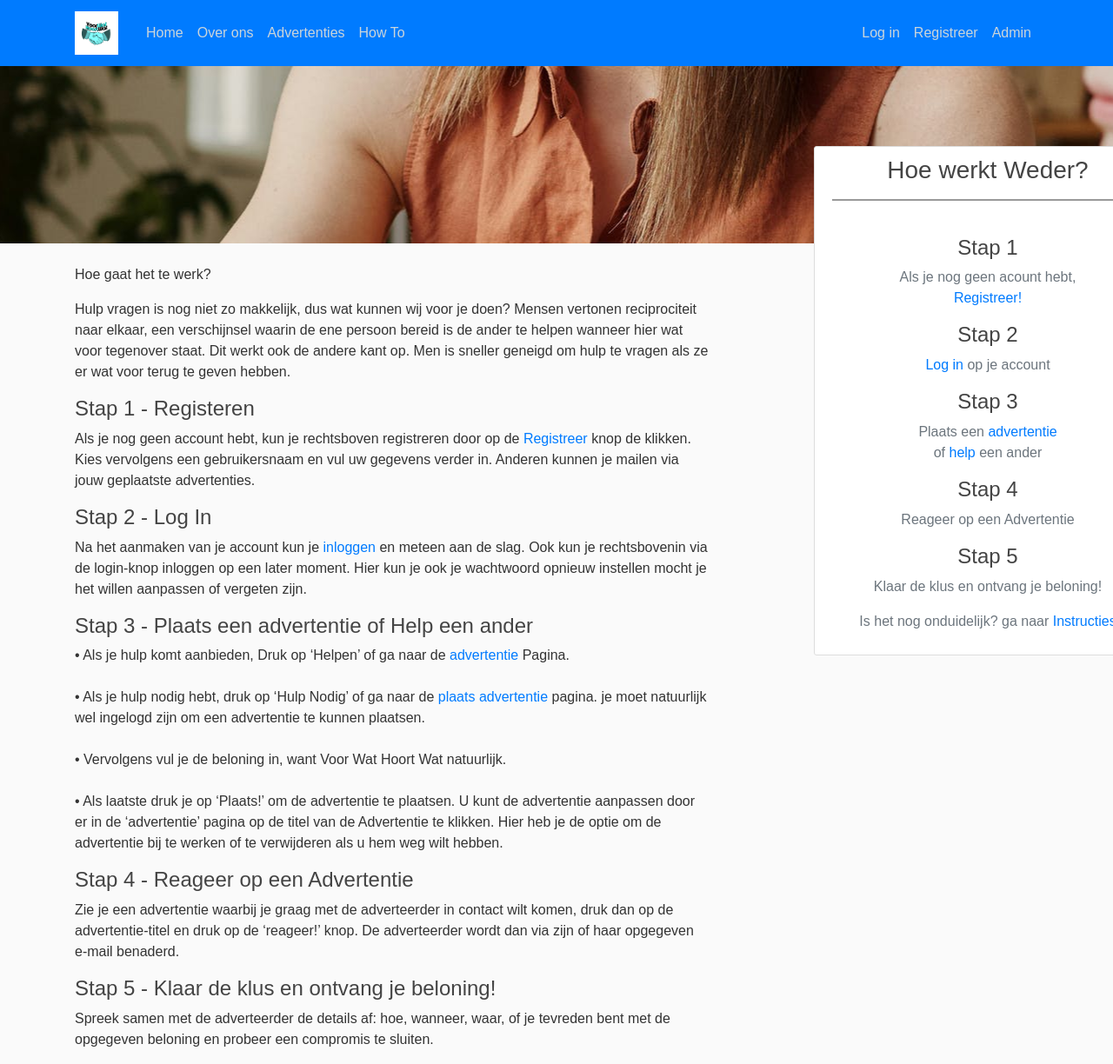
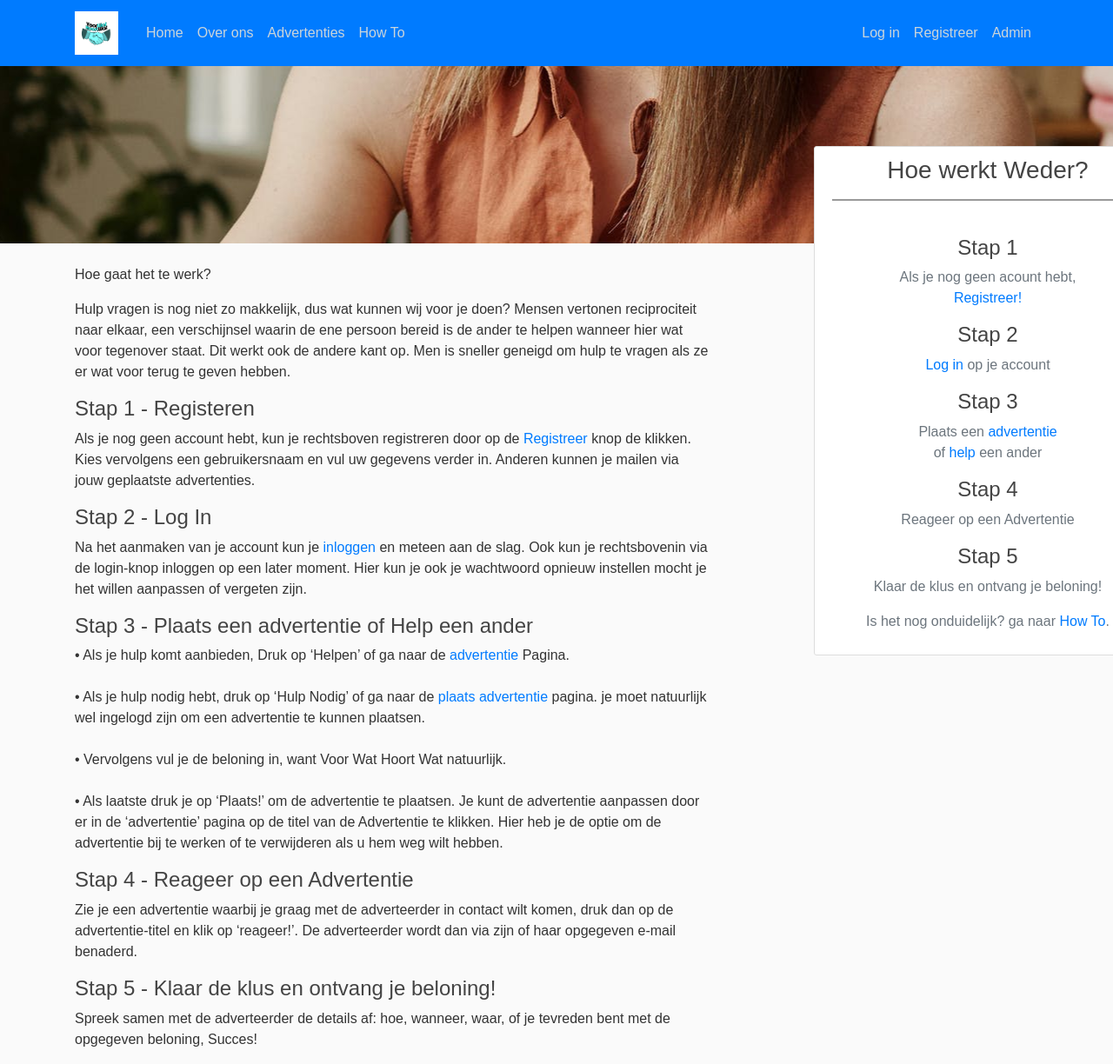
Before and after one commit to Ruben-wiel/s4d_project, a Django app: page /howto/ in a window 1280 px wide. Shown: the whole page at 87% size. Run offline with Django 3.2, Linux system fonts and the light colour scheme; some libraries are stand-ins or nearby versions.

Commit message:
how to page update

```diff
--- a/s4d_webapp/website/templates/website/base.html
+++ b/s4d_webapp/website/templates/website/base.html
@@ -101,7 +101,7 @@
                          Klaar de klus en ontvang je beloning!
                       </p>
                       <p class='text-muted'>
-                          Is het nog onduidelijk? ga naar <a href="/howto/">Instructies</a>
+                          Is het nog onduidelijk? ga naar <a href="/howto/">How To</a>.
                       </p>
                   </ul>
               </div>
--- a/s4d_webapp/website/templates/website/howto.html
+++ b/s4d_webapp/website/templates/website/howto.html
@@ -50,7 +50,7 @@
       natuurlijk wel ingelogd zijn om een advertentie te kunnen plaatsen.<br /><br />
       &bull; Vervolgens vul je de beloning in, want Voor Wat Hoort Wat
       natuurlijk. <br /><br />
-      &bull; Als laatste druk je op ‘Plaats!’ om de advertentie te plaatsen. U
+      &bull; Als laatste druk je op ‘Plaats!’ om de advertentie te plaatsen. Je
       kunt de advertentie aanpassen door er in de ‘advertentie’ pagina op de
       titel van de Advertentie te klikken. Hier heb je de optie om de
       advertentie bij te werken of te verwijderen als u hem weg wilt hebben.
@@ -60,8 +60,8 @@
     </h4>
     <p>
       Zie je een advertentie waarbij je graag met de adverteerder in contact
-      wilt komen, druk dan op de advertentie-titel en druk op de ‘reageer!’
-      knop. De adverteerder wordt dan via zijn of haar opgegeven e-mail
+      wilt komen, druk dan op de advertentie-titel en klik op ‘reageer!’.
+      De adverteerder wordt dan via zijn of haar opgegeven e-mail
       benaderd.
     </p>
     <h4>
@@ -69,8 +69,7 @@
     </h4>
     <p>
       Spreek samen met de adverteerder de details af: hoe, wanneer, waar, of je
-      tevreden bent met de opgegeven beloning en probeer een compromis te
-      sluiten.
+      tevreden bent met de opgegeven beloning, Succes!
     </p>
   </div>
 </div>
```
